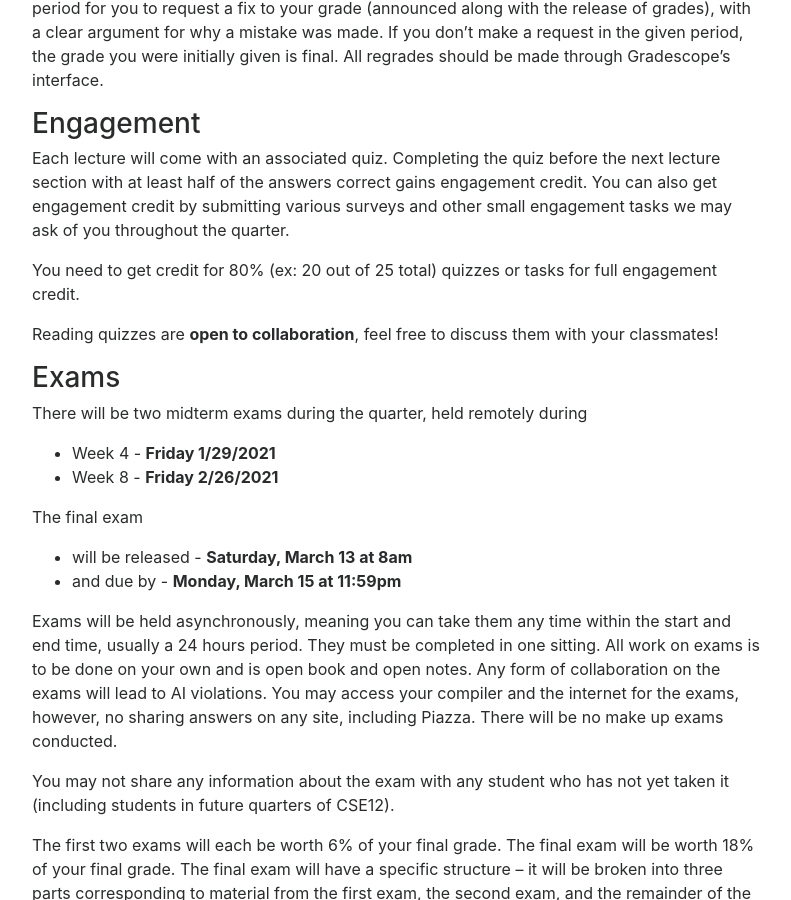
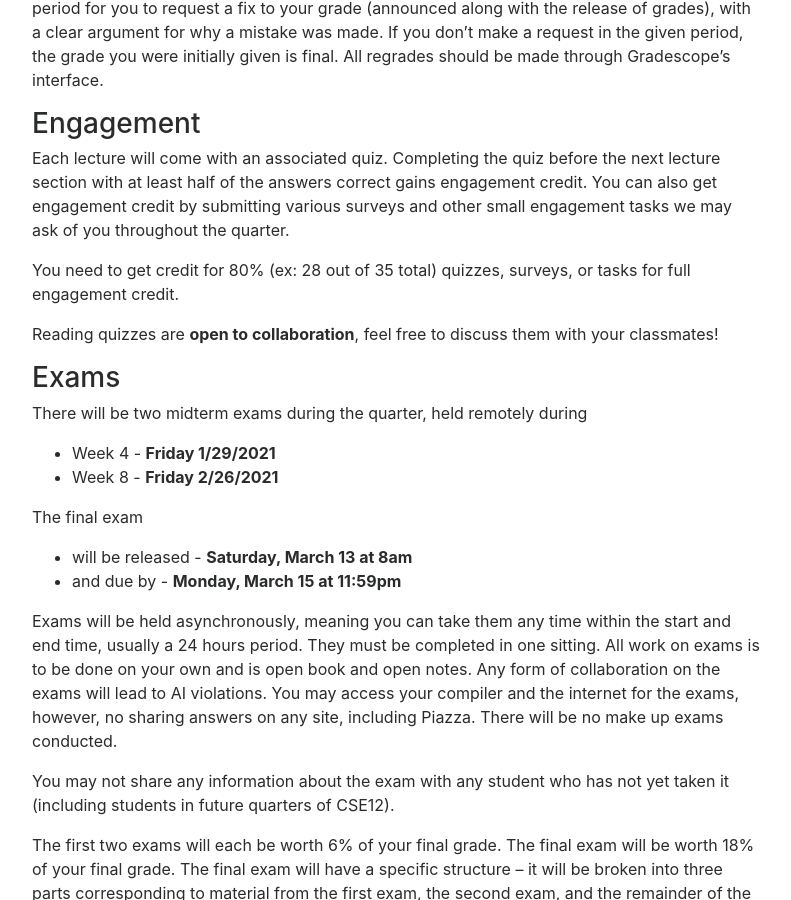
Before and after one commit to ucsd-cse12-w21/ucsd-cse12-w21.github.io, a Jekyll site: the page built from index.md, in a window 1280 px wide and 900 px high, scrolled down 10119 px. Shown: the whole window, without its empty margins (243-1034 px from the left). Built offline with Jekyll 4.4.1, drawn with Linux system fonts in a browser that asks for light colours; nearby versions of some CDN libraries.

Commit message:
Update Engagement example

```diff
--- a/index.md
+++ b/index.md
@@ -419,7 +419,7 @@ Gradescope's interface.
 
 Each lecture will come with an associated quiz. Completing the quiz before the next lecture section with at least half of the answers correct gains engagement credit. You can also get engagement credit by submitting various surveys and other small engagement tasks we may ask of you throughout the quarter.
 
-You need to get credit for 80% (ex: 20 out of 25 total) quizzes or tasks for full engagement credit.
+You need to get credit for 80% (ex: 28 out of 35 total) quizzes, surveys, or tasks for full engagement credit.
 
 Reading quizzes are **open to collaboration**, feel free to discuss them with your classmates!
 
```
